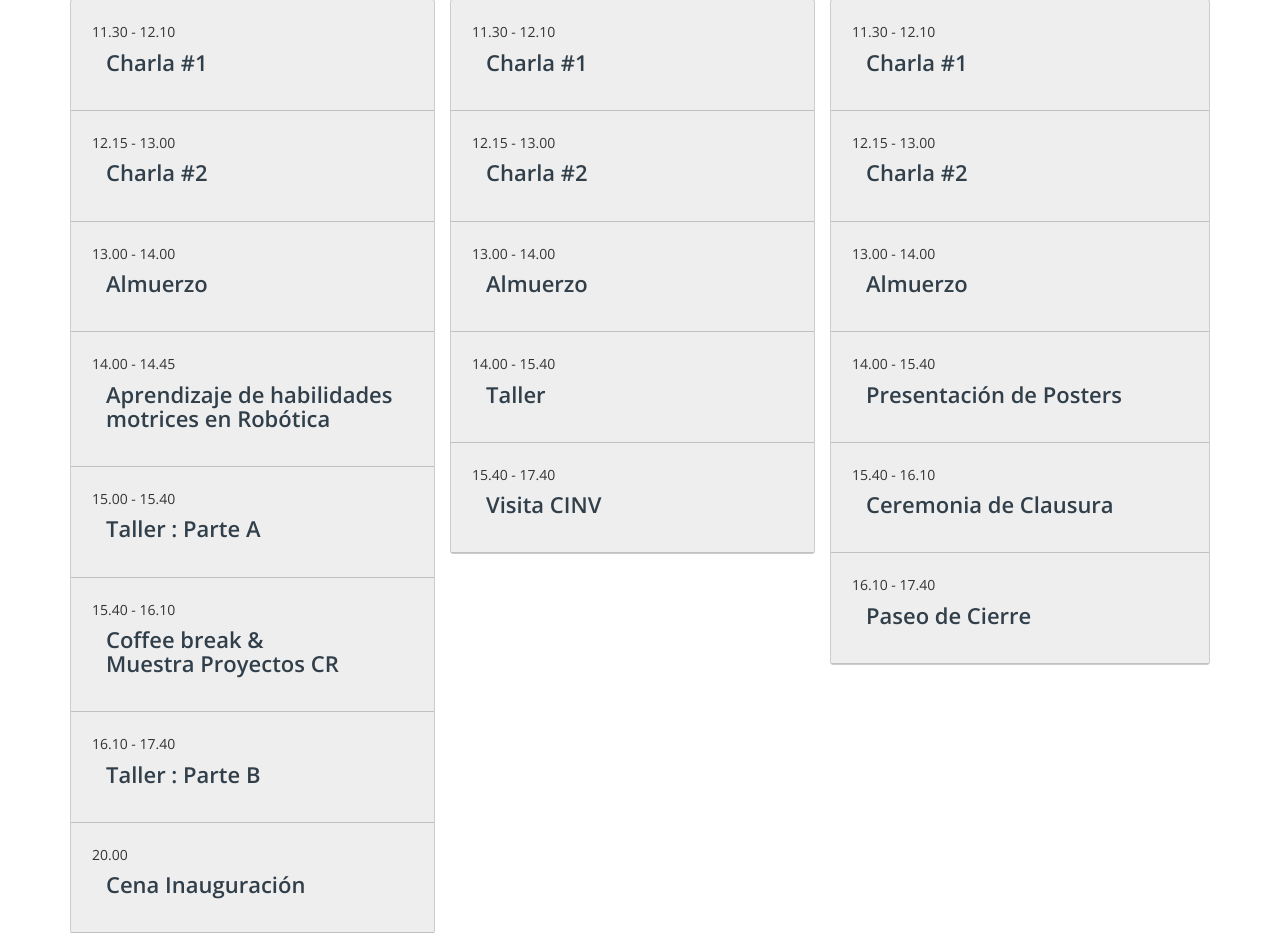
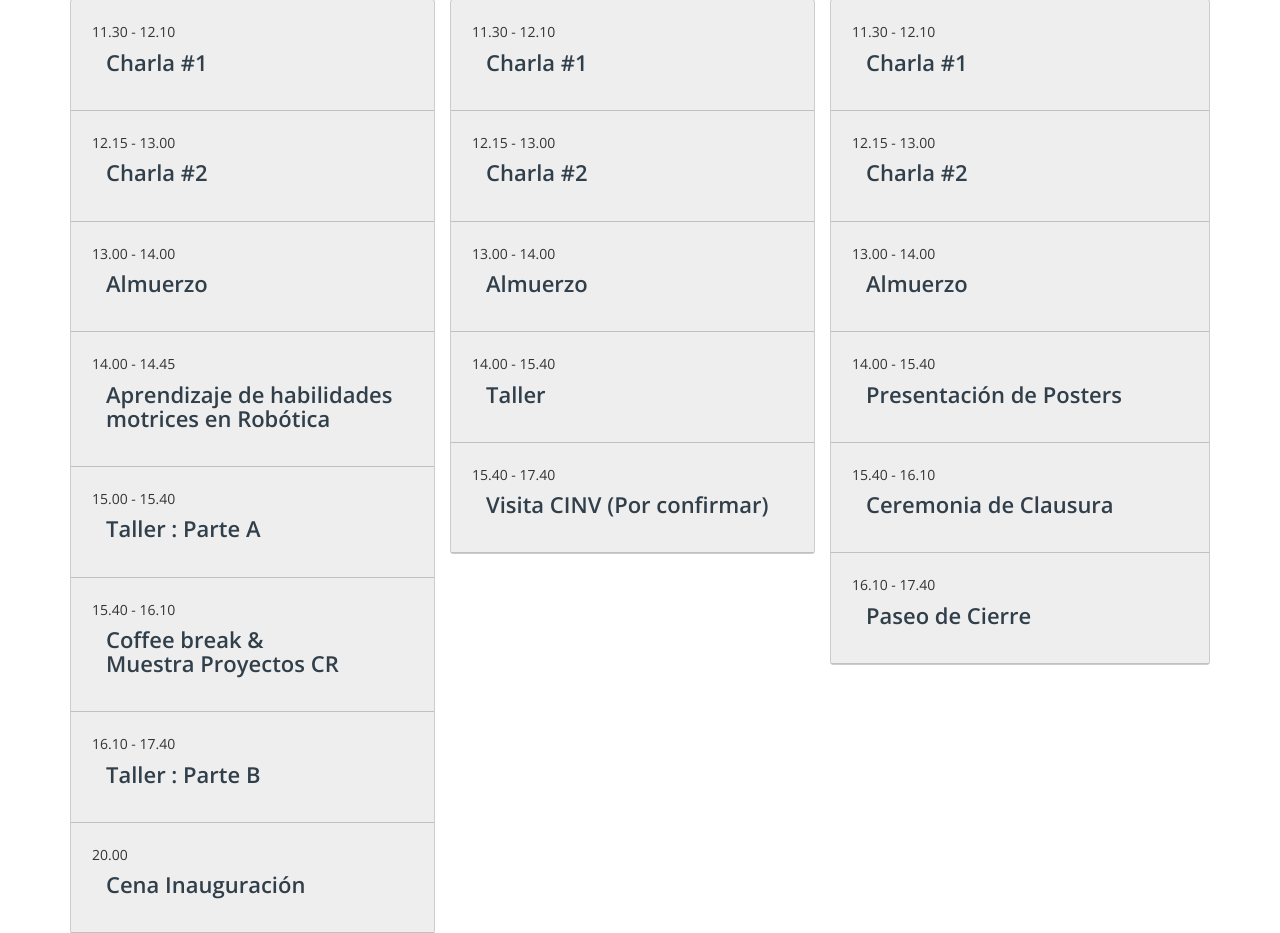
Before and after one commit to psigelo/CRoNe2015, a PHP site: page / in a window 1280 px wide. Shown: the part 2618-3551 px from the top of the page. Run offline with PHP 8.4, Linux system fonts and the light colour scheme; some libraries are stand-ins or nearby versions.

Commit message:
Se cambio estado de visita del Cinv

```diff
--- a/web/index.php
+++ b/web/index.php
@@ -265,7 +265,14 @@
 				<!-- ########################### -->
 				<div class="activity-body-item">
 					<h5>15.40 - 17.40</h5>
-					<h3>Visita CINV</h3>
+					<h3>Visita CINV (Por confirmar)</h3>
+
+					<div class="activity-body-item-description">
+						<div class="activity-body-item-description-info">
+							<h4>Por confirmar</h4>
+							<h5>...</h5>
+						</div>
+					</div>
 				</div>
 			</div>
 		</div>
```
